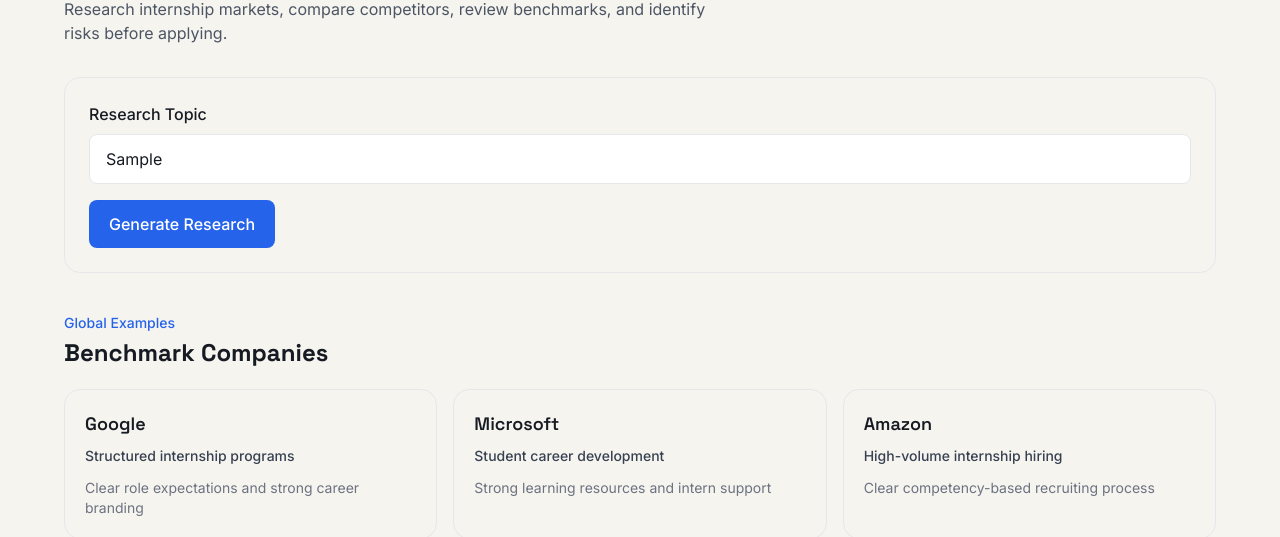
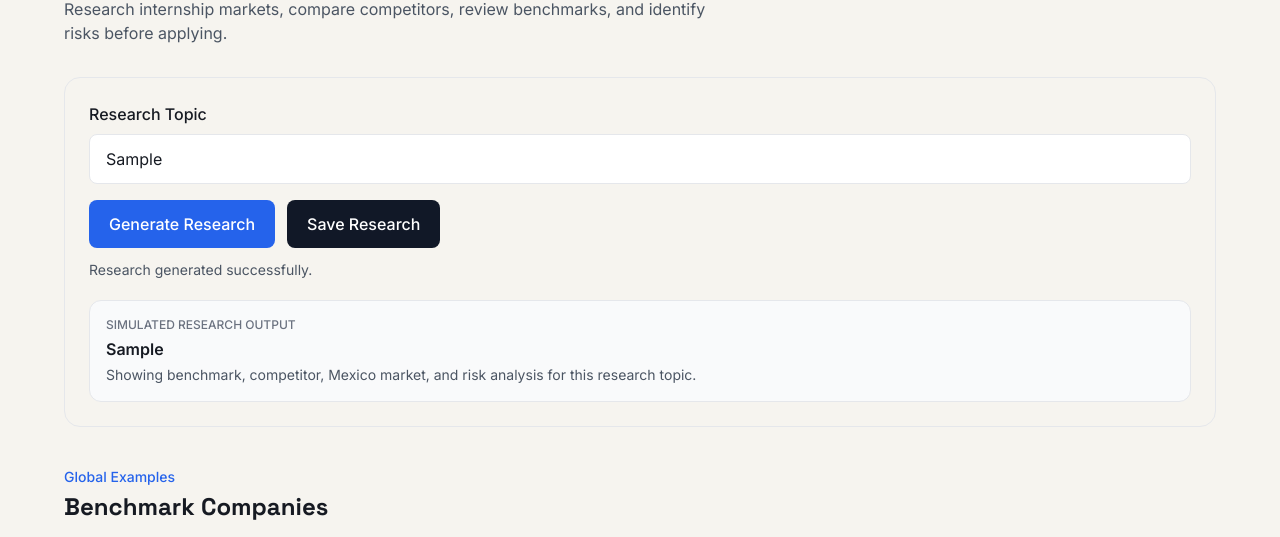
Before and after one commit to JorgeCameras/internpath, a Next.js app: page /research in a window 1280 px wide. Both pictures are taken after typing "Sample" into the empty fields and a click on the button "Generate Research". Shown: the part 192-729 px from the top of the page. Built offline with nearby package versions, Linux system fonts and the light colour scheme; no server answers; the database is empty.

Commit message:
Add Supabase saved research

```diff
--- a/app/research/page.tsx
+++ b/app/research/page.tsx
@@ -1,9 +1,21 @@
 "use client";
 
-import { useMemo, useState } from "react";
+import { useEffect, useMemo, useState } from "react";
+import { supabase } from "../core/lib/supabase";
+
+type SavedResearch = {
+id: number;
+topic: string;
+market: string;
+created_at: string;
+};
 
 export default function ResearchPage() {
 const [search, setSearch] = useState("");
+const [topic, setTopic] = useState("");
+const [generatedTopic, setGeneratedTopic] = useState("");
+const [savedResearch, setSavedResearch] = useState<SavedResearch[]>([]);
+const [message, setMessage] = useState("");
 
 const benchmarks = [
 {
@@ -92,6 +104,58 @@
 },
 ];
 
+const loadSavedResearch = async () => {
+const { data, error } = await supabase
+.from("research_outputs")
+.select("*")
+.order("created_at", { ascending: false });
+
+if (error) {
+console.error(error);
+return;
+}
+
+setSavedResearch(data || []);
+};
+
+useEffect(() => {
+loadSavedResearch();
+}, []);
+
+const generateResearch = () => {
+const cleanTopic = topic.trim();
+
+if (!cleanTopic) {
+setMessage("Please enter a research topic first.");
+setGeneratedTopic("");
+return;
+}
+
+setGeneratedTopic(cleanTopic);
+setMessage("Research generated successfully.");
+};
+
+const saveResearch = async () => {
+if (!generatedTopic) {
+setMessage("Generate a research topic before saving.");
+return;
+}
+
+const { error } = await supabase.from("research_outputs").insert({
+topic: generatedTopic,
+market: "Mexico",
+});
+
+if (error) {
+console.error(error);
+setMessage(`Save failed: ${error.message}`);
+return;
+}
+
+setMessage("Research saved successfully.");
+await loadSavedResearch();
+};
+
 const filteredCompetitors = useMemo(() => {
 const term = search.toLowerCase().trim();
 
@@ -134,13 +198,48 @@
 
 <input
 type="text"
+value={topic}
+onChange={(event) => setTopic(event.target.value)}
 placeholder="Example: Product Manager internships in Mexico"
 className="w-full rounded-lg border px-4 py-3"
 />
 
-<button className="mt-4 rounded-lg bg-blue-600 px-5 py-3 font-medium text-white">
+<div className="mt-4 flex flex-wrap gap-3">
+<button
+onClick={generateResearch}
+className="rounded-lg bg-blue-600 px-5 py-3 font-medium text-white"
+>
 Generate Research
 </button>
+
+{generatedTopic && (
+<button
+onClick={saveResearch}
+className="rounded-lg bg-gray-900 px-5 py-3 font-medium text-white"
+>
+Save Research
+</button>
+)}
+</div>
+
+{message && (
+<p className="mt-3 text-sm text-gray-600">
+{message}
+</p>
+)}
+
+{generatedTopic && (
+<div className="mt-5 rounded-xl border bg-gray-50 p-4">
+<p className="text-xs font-medium uppercase text-gray-500">
+Simulated Research Output
+</p>
+<p className="mt-1 font-semibold">{generatedTopic}</p>
+<p className="mt-1 text-sm text-gray-600">
+Showing benchmark, competitor, Mexico market, and risk analysis
+for this research topic.
+</p>
+</div>
+)}
 </div>
 
 <section className="mt-10">
@@ -263,7 +362,7 @@
 </div>
 </section>
 
-<section className="mt-12 pb-10">
+<section className="mt-12">
 <p className="text-sm font-medium text-blue-600">
 Risk Analysis
 </p>
@@ -318,6 +417,41 @@
 </div>
 </div>
 </section>
+
+<section className="mt-12 pb-12">
+<p className="text-sm font-medium text-blue-600">
+Dashboard Widget
+</p>
+
+<h2 className="mt-1 text-2xl font-bold">
+Saved Research
+</h2>
+
+{savedResearch.length === 0 ? (
+<div className="mt-5 rounded-2xl border p-5">
+<p className="text-sm text-gray-600">
+No research saved yet.
+</p>
+</div>
+) : (
+<div className="mt-5 space-y-3">
+{savedResearch.map((item) => (
+<div
+key={item.id}
+className="rounded-2xl border p-5"
+>
+<p className="font-semibold">{item.topic}</p>
+<p className="mt-1 text-sm text-gray-600">
+Market: {item.market}
+</p>
+<p className="mt-1 text-xs text-gray-500">
+Saved: {new Date(item.created_at).toLocaleString()}
+</p>
+</div>
+))}
+</div>
+)}
+</section>
 </div>
 </main>
 );
```
